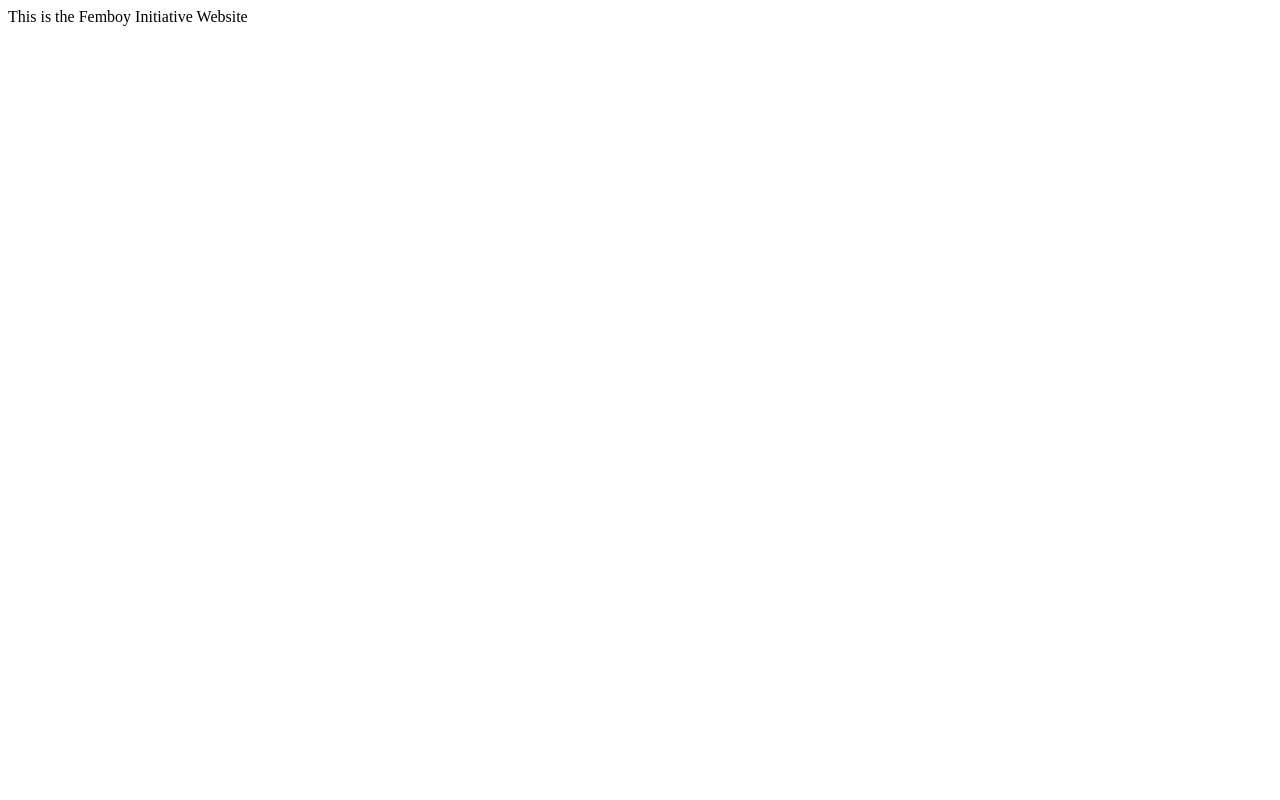
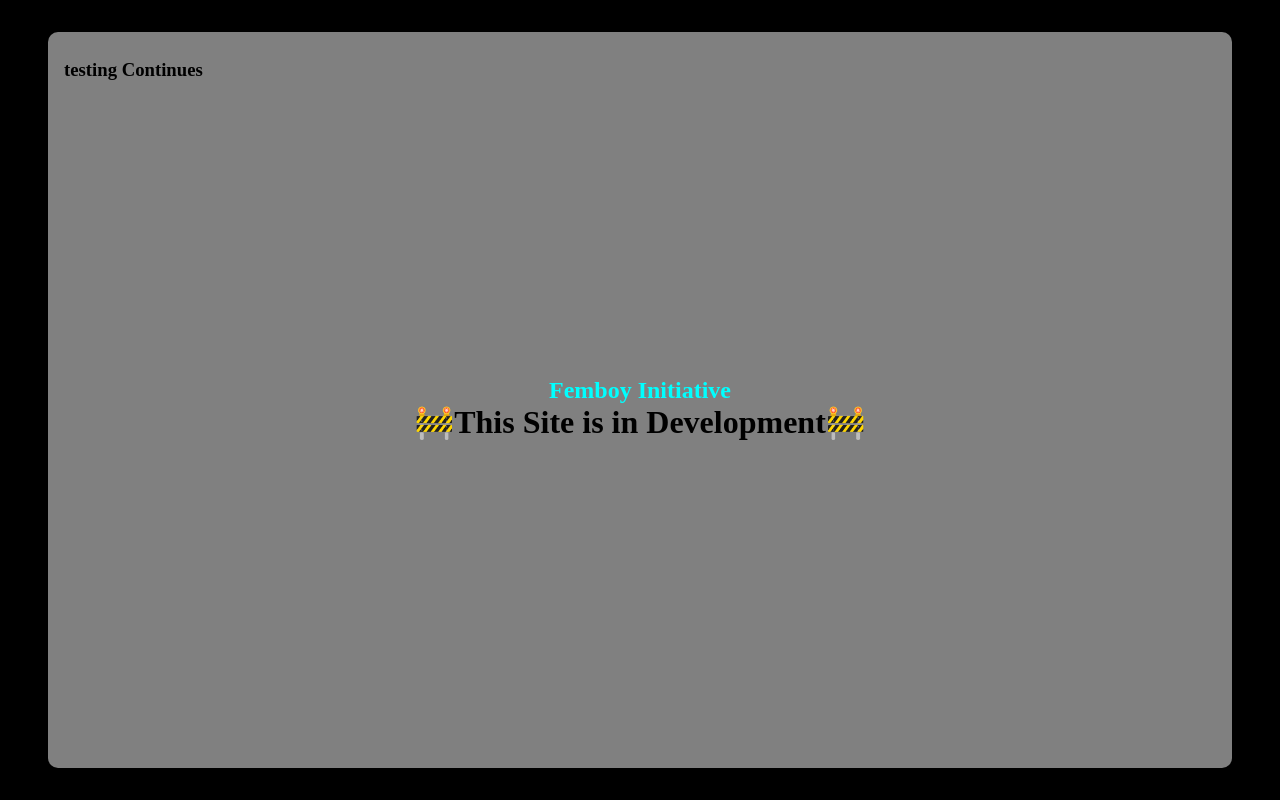
Before and after one commit to Femboy-Initiative/femboy-initiative.github.io, a plain HTML site: page index.html in a window 1280 px wide. Drawn offline with Linux system fonts and the light colour scheme.

Commit message:
Added development message to site

```diff
--- a/index.html
+++ b/index.html
@@ -2,7 +2,36 @@
   <head>
     <title>The Femboy Initiative</title>
   </head>
-  <body>
-    This is the Femboy Initiative Website
+  <body id="Doc">
+    <div id="Body" class="center_abs">
+      <h3>testing Continues</h3>
+      <div class="center_abs">
+        <h1 class="center_abs" style="width: max-content; color: black;"> 🚧This Site is in Development🚧</h1>
+        <h2 style="padding-bottom: 20px; color: aqua;">Femboy Initiative</h2>
+      </div>
+    </div>
   </body>
+  <style>
+    #Doc {
+      background-color: black;
+    }
+    #Body {
+      background-color: grey;
+      width: 90dvw;
+      height: 90dvh;
+      border-radius: 10px;
+      padding-top: 1dvh;
+      padding-bottom: 1dvh;
+      padding-left: 2dvh;
+      padding-right: 2dvh;
+    }
+
+    .center_abs {
+      position: absolute;
+      left: 50%;
+      top: 50%;
+      transform: translate(-50%, -50%);
+    }
+
+  </style>
 </HTML>
```
